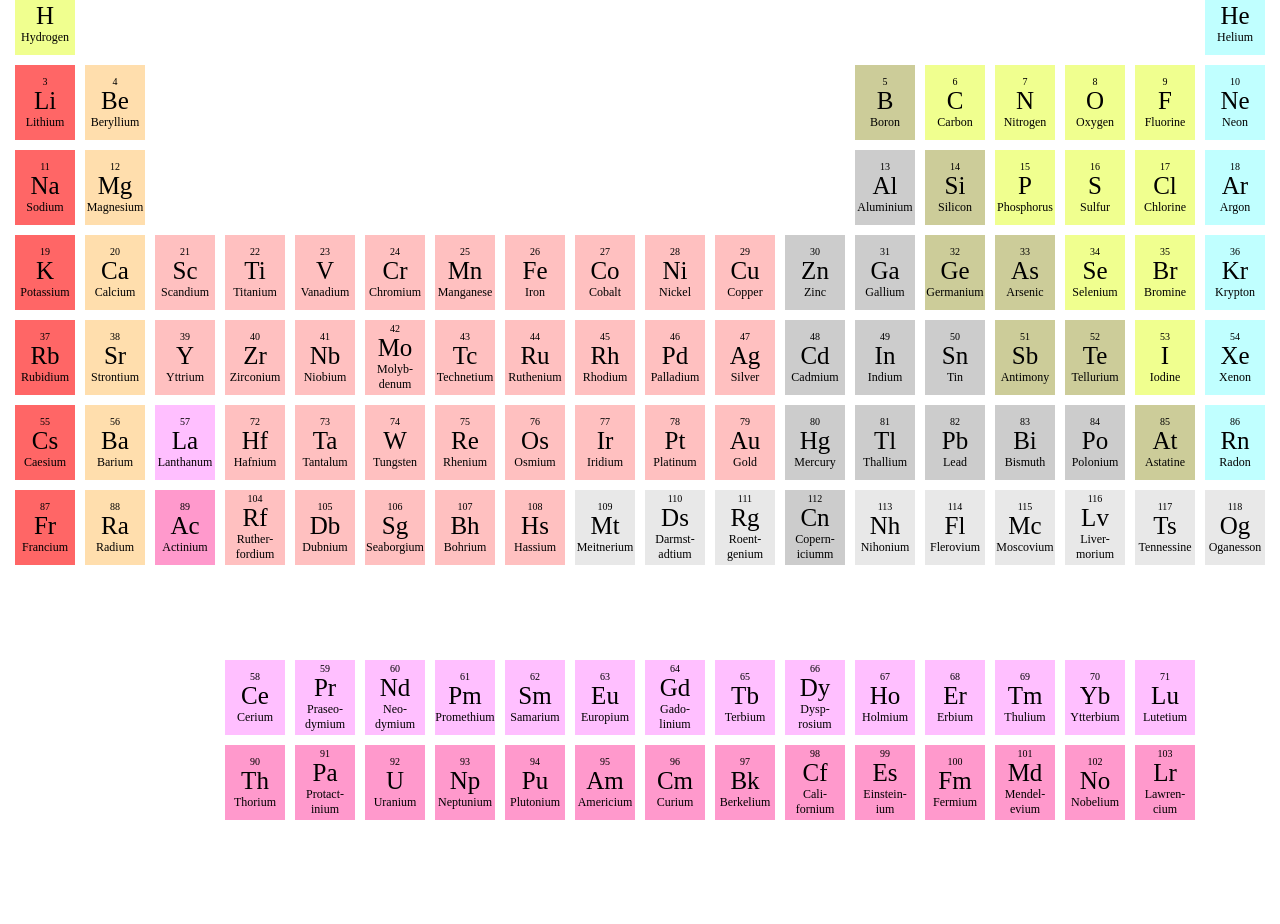
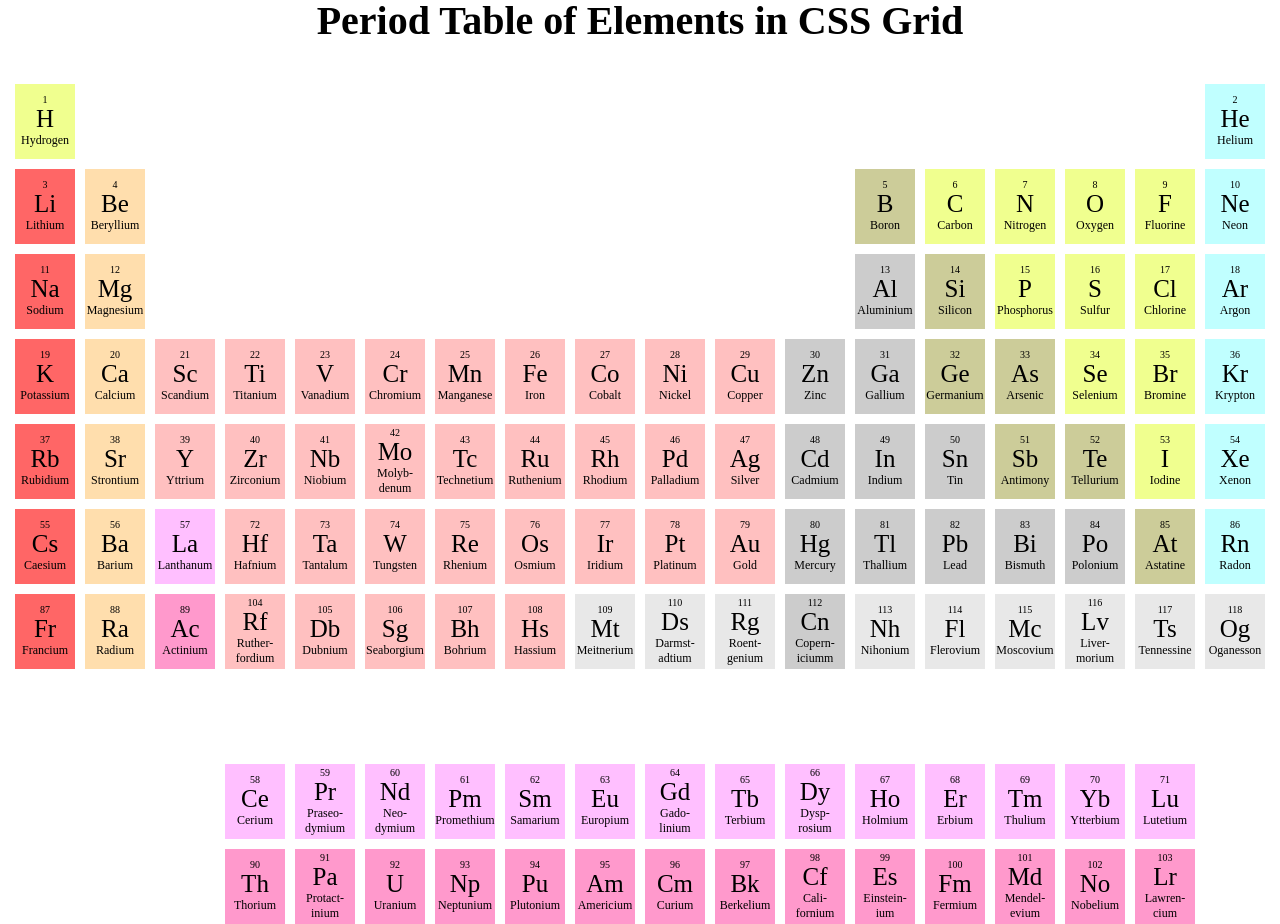
Before and after one commit to marselgray/periodic-table, a website: page index.html in a window 1280 px wide. Before the commit the page ends 820 px from the top, so only its background shows below. Drawn offline with Linux system fonts and the light colour scheme.

Commit message:
🚀 Update: heading

```diff
--- a/index.html
+++ b/index.html
@@ -31,6 +31,8 @@
 </head>
 
 <body>
+
+	<h1 class="heading">Period Table of Elements in CSS Grid</h1>
 
 	<div class="grid">
 		<div class="grid--box yellow">
--- a/src/scss/layout/_card.scss
+++ b/src/scss/layout/_card.scss
@@ -14,3 +14,8 @@
 	}
 
 }
+
+.heading{
+	font-size: 4rem;
+	margin: 2rem 0 4rem 0;
+}
--- a/src/scss/layout/_grid.scss
+++ b/src/scss/layout/_grid.scss
@@ -1,7 +1,9 @@
 body{
 	display: flex;
+	flex-direction: column;
 	justify-content: center;
 	align-items: center;
+	margin: 5rem 0;
 	height: 100vh;
 }
 
```
Also changed, not shown: assets/css/main.css.
